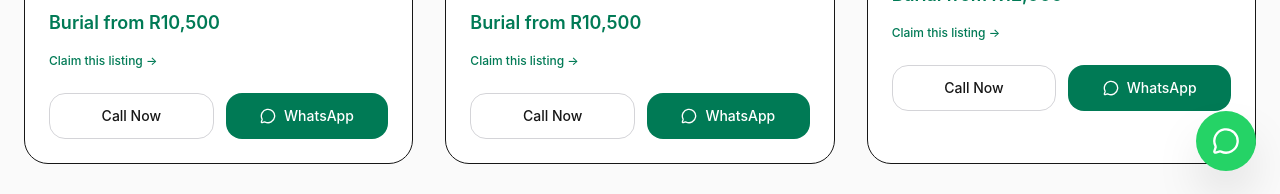
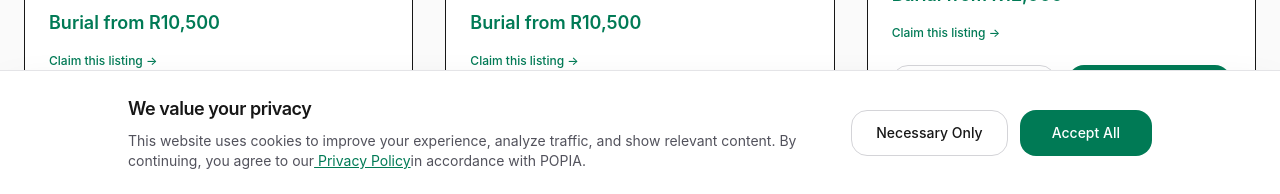
Before and after one commit to tebogo37/za-funeralhome, a Next.js app: page /search-results in a window 1280 px wide. Shown: the part 605-799 px from the top of the page. Built offline with nearby package versions, Linux system fonts and the light colour scheme; no server answers; grey boxes are pictures that could not be loaded.

Commit message:
Params + Consent and banner

```diff
--- a/app/compare/page.tsx
+++ b/app/compare/page.tsx
@@ -21,6 +21,16 @@ export default function ComparePage() {
   };
 
   const selected = funeralHomes.filter(h => selectedHomes.includes(h.id));
+
+
+      // After loading compare
+      if (typeof window !== 'undefined' && window.dataLayer) {
+        window.dataLayer.push({
+        event: 'comparison_used',
+        homes_count: selectedHomes.length
+      });
+
+      }
 
   return (
     <div className="min-h-screen bg-zinc-50">
--- a/app/cost-calculator/page.tsx
+++ b/app/cost-calculator/page.tsx
@@ -54,6 +54,14 @@ export default function CostCalculator() {
     if (result.success) {
       alert("Thank you! Your estimate has been received. A funeral home will contact you shortly.");
       setStep('intro'); // Reset
+      // After successful save
+      if (typeof window !== 'undefined' && window.dataLayer) {
+        window.dataLayer.push({
+          event: 'cost_calculator_complete',
+          estimated_amount: totalEstimate,
+          service_type: calc.serviceType,
+        });
+      }
     } else {
       alert("Something went wrong. Please try again.");
     }
--- a/app/funeral-cover/page.tsx
+++ b/app/funeral-cover/page.tsx
@@ -36,6 +36,15 @@ export default function FuneralCoverPage() {
       bestFor: "Budget friendly",
     },
   ];
+
+      // After Funeral cover
+      if (typeof window !== 'undefined' && window.dataLayer) {
+        window.dataLayer.push({
+        event: 'insurance_viewed',
+        insurance_type: 'funeral'     // or 'life'
+      });
+
+      }
 
   return (
     <div className="bg-zinc-50 min-h-screen">
--- a/app/get-help-now/page.tsx
+++ b/app/get-help-now/page.tsx
@@ -24,6 +24,16 @@ export default function GetHelpNow() {
 
       if (result.success) {
         setSubmitted(true);
+        // After successful save
+          if (typeof window !== 'undefined' && window.dataLayer) {
+            window.dataLayer.push({
+              event: 'lead_form_submit',
+              form_source: 'get-help-now',
+              suburb: formData.get('suburb'),
+              service_type: formData.get('serviceType'),
+            });
+          }
+
       } else {
         setError('Something went wrong. Please try again or call us directly.');
       }
@@ -36,6 +46,7 @@ export default function GetHelpNow() {
   };
 
   if (submitted) {
+
     return (
       <div className="max-w-2xl mx-auto px-4 sm:px-6 py-20 sm:py-24 text-center">
         <div className="w-16 h-16 bg-emerald-100 rounded-full flex items-center justify-center mx-auto mb-6">
--- a/app/layout.tsx
+++ b/app/layout.tsx
@@ -5,6 +5,7 @@ import Header from '@/components/layout/Header';
 import Footer from '@/components/layout/Footer';
 import { MessageCircle } from 'lucide-react';
 import Canonical from '@/components/seo/Canonical';
+import ConsentBanner from '@/components/ui/ConsentBanner';
 import { GoogleTagManager } from '@next/third-parties/google';
 
 
@@ -28,7 +29,7 @@ export default function RootLayout({
 }: {
   children: React.ReactNode;
 }) {
-  const GTM_ID = process.env.NEXT_PUBLIC_GTM_ID;
+
   return (
     <html lang="en" suppressHydrationWarning>
       <head>
@@ -44,6 +45,8 @@ export default function RootLayout({
         <main>{children}</main>
         <Footer />
 
+        <ConsentBanner />
+
         {/* Floating WhatsApp */}
         <a
           href="https://wa.me/27712345678?text=Hi,%20I%20need%20urgent%20funeral%20help"
--- a/app/life-cover/page.tsx
+++ b/app/life-cover/page.tsx
@@ -8,6 +8,15 @@ export async function generateMetadata() {
     description: 'Compare comprehensive life insurance plans that include funeral cover from South Africa’s leading insurers.',
   };
 }
+
+    // After Life Cover
+      if (typeof window !== 'undefined' && window.dataLayer) {
+        window.dataLayer.push({
+        event: 'insurance_viewed',
+        insurance_type: 'life'     // or 'life'
+      });
+
+      }
 
 export default function LifeCoverPage() {
   return (
--- a/app/offers/page.tsx
+++ b/app/offers/page.tsx
@@ -10,6 +10,15 @@ export async function generateMetadata() {
     description: 'Exclusive discounts and special offers from trusted funeral homes across South Africa.',
   };
 }
+
+    // After loading the offer
+      if (typeof window !== 'undefined' && window.dataLayer) {
+        window.dataLayer.push({
+       event: 'offers_viewed',
+  offer_count: offers.length
+      });
+
+      }
 
 export default function OffersPage() {
   return (
--- a/app/search-results/page.tsx
+++ b/app/search-results/page.tsx
@@ -41,6 +41,19 @@ export default async function SearchResults({ searchParams }: Props) {
     }
   }
 
+
+
+      // After Search
+      if (typeof window !== 'undefined' && window.dataLayer) {
+        window.dataLayer.push({
+        event: 'search_performed',
+        suburb: suburb || 'unknown',
+        service_type: serviceType || 'any',
+        results_count: results.length
+      });
+
+      }
+
   return (
     <div className="bg-zinc-50 min-h-screen">
       <div className="max-w-7xl mx-auto px-6 py-16">
--- a/components/funeral/ProfileSidebar.tsx
+++ b/components/funeral/ProfileSidebar.tsx
@@ -29,6 +29,14 @@ export default function ProfileSidebar({ home }: ProfileSidebarProps) {
     if (result.success) {
       alert(`Thank you! Your quote request has been sent to ${home.name}.`);
       setShowQuoteModal(false);
+      // After successful save
+        if (typeof window !== 'undefined' && window.dataLayer) {
+          window.dataLayer.push({
+            event: 'quote_request',
+            funeral_home: home.name,
+            service_type: formData.get('serviceType'),
+          });
+        }
     } else {
       alert("Something went wrong. Please try again.");
     }
--- /dev/null
+++ b/components/ui/ConsentBanner.tsx
@@ -0,0 +1,89 @@
+// components/ui/ConsentBanner.tsx
+'use client';
+
+import { useState, useEffect } from 'react';
+
+export default function ConsentBanner() {
+  const [showBanner, setShowBanner] = useState(false);
+
+  useEffect(() => {
+    // Check consent after component mounts
+    const consent = localStorage.getItem('popia_consent');
+
+    // Use setTimeout to avoid direct setState in effect body (satisfies linter)
+    if (!consent) {
+      setTimeout(() => setShowBanner(true), 100);
+    }
+  }, []);
+
+  const acceptAll = () => {
+    localStorage.setItem('popia_consent', 'accepted');
+
+    window.dataLayer = window.dataLayer || [];
+    window.dataLayer.push({
+      event: 'consent_update',
+      consent: {
+        ad_storage: 'granted',
+        analytics_storage: 'granted',
+        functionality_storage: 'granted',
+        personalization_storage: 'granted',
+        security_storage: 'granted'
+      }
+    });
+
+    setShowBanner(false);
+  };
+
+  const acceptNecessary = () => {
+    localStorage.setItem('popia_consent', 'necessary');
+
+    window.dataLayer = window.dataLayer || [];
+    window.dataLayer.push({
+      event: 'consent_update',
+      consent: {
+        ad_storage: 'denied',
+        analytics_storage: 'denied',
+        functionality_storage: 'granted',
+        personalization_storage: 'denied',
+        security_storage: 'granted'
+      }
+    });
+
+    setShowBanner(false);
+  };
+
+  if (!showBanner) return null;
+
+  return (
+    <div className="fixed bottom-0 left-0 right-0 bg-white border-t border-zinc-200 shadow-2xl z-[100] p-6">
+      <div className="max-w-5xl mx-auto">
+        <div className="flex flex-col md:flex-row gap-6 items-start md:items-center">
+          <div className="flex-1">
+            <h3 className="font-semibold text-lg mb-2">We value your privacy</h3>
+            <p className="text-sm text-zinc-600">
+              This website uses cookies to improve your experience, analyze traffic,
+              and show relevant content. By continuing, you agree to our
+              <a href="/privacy" className="text-emerald-700 underline"> Privacy Policy</a>
+              in accordance with POPIA.
+            </p>
+          </div>
+
+          <div className="flex flex-col sm:flex-row gap-3">
+            <button
+              onClick={acceptNecessary}
+              className="px-6 py-3 border border-zinc-300 rounded-2xl text-sm font-medium hover:bg-zinc-50 transition whitespace-nowrap"
+            >
+              Necessary Only
+            </button>
+            <button
+              onClick={acceptAll}
+              className="px-8 py-3 bg-emerald-700 text-white rounded-2xl text-sm font-medium hover:bg-emerald-800 transition whitespace-nowrap"
+            >
+              Accept All
+            </button>
+          </div>
+        </div>
+      </div>
+    </div>
+  );
+}
```
